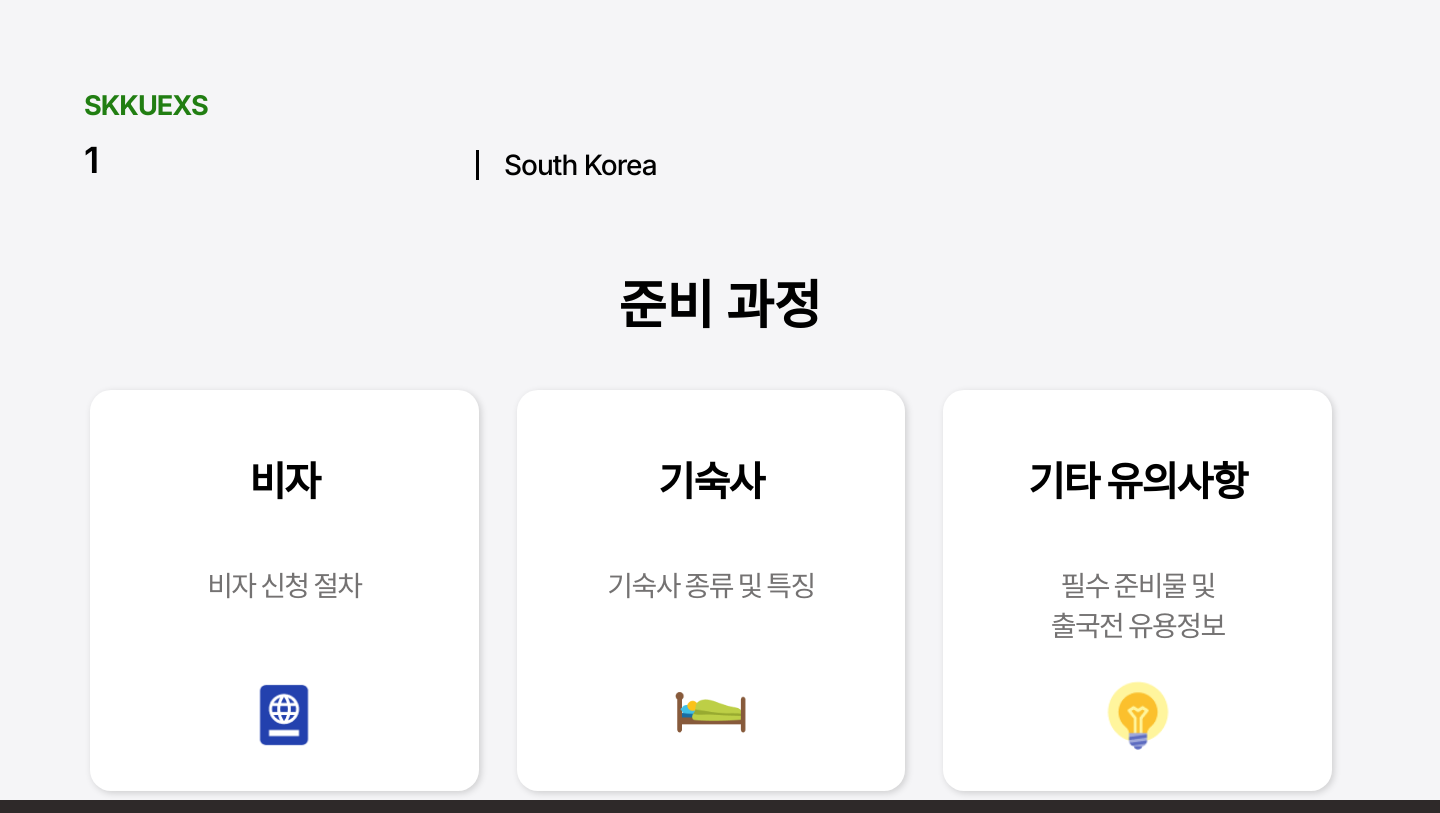
After one commit to viroovr/skkuexs, a Django app: page /forums/1/submain in a window 1440 px wide. The commit adds this page. Run offline with Django 4.2, Linux system fonts and the light colour scheme.

Commit message:
forum submain.html / forums.css / forum url, views modification

```diff
--- a/forums/urls.py
+++ b/forums/urls.py
@@ -5,5 +5,6 @@ app_name = 'forums'
 
 urlpatterns = [
     path('<str:school_name>', views.main, name='main'),
-    path('<str:school_name>/community', views.community, name='community')
+    path('<str:school_name>/community', views.community, name='community'),
+    path('<str:school_name>/submain', views.submain, name='submain')
 ]
--- a/forums/views.py
+++ b/forums/views.py
@@ -19,6 +19,15 @@ def main(request, school_name):
     return render(request, 'forums/main.html', context)
 
     # return render(request, 'forums/main.html', {'school_name': school_name})
+
+def submain(request, school_name):
+    context = {
+        'school_name': school_name}
+
+    return render(request, 'forums/submain.html',context)
+
+    # return render(request, 'forums/main.html', {'school_name': school_name})
+
 
 def community(request, school_name):
 
--- a/static/forums.css
+++ b/static/forums.css
@@ -1,15 +1,35 @@
 .community_title {
   flex-grow: 0;
-  font-family: Inter;
+  font-family: 'Noto Sans KR', sans-serif;
   font-size: 3.25rem;
   font-weight: 600;
   font-stretch: normal;
   font-style: normal;
   line-height: normal;
   text-align: center;
-  color: #000;
+  color: #000000;
 }
 
+.submain_header {
+    display: flex;
+    justify-content: center;
+    margin-top : 40;
+}
+.submain_menubox{
+        width: 25.688rem;
+        height: 25.063rem;
+        /* flex-grow: 0; */
+        margin: 3.188rem 1.75rem 0 0.625rem;
+        padding: 5.063rem 5.75rem 3rem;
+        border-radius: 21px;
+        box-shadow: 2px 2px 7px 0 rgba(0, 0, 0, 0.16);
+        background-color: #fff;
+        display: flex;
+    flex-direction: column;
+    padding: 0px 4rem 0px;
+    margin-bottom: 1.375rem;
+
+}
 .community_block {
     height: 100%;
     width: 100%;
@@ -22,6 +42,7 @@
 .community_header {
     display: flex;
     justify-content: flex-end;
+    margin-top : 40;
 }
 
 .community_search_box {
@@ -78,6 +99,52 @@
     line-height: normal;
 }
 
+.menubox_title {
+    /* width: 5.688rem; */
+    /* height: 3.375rem; */
+    /* flex-grow: 0; */
+    margin: 60 0 15 0;
+    font-family: 'Noto Sans KR', sans-serif;
+    font-size: 2.5rem;
+    font-weight: 600;
+    font-stretch: normal;
+    font-style: normal;
+    line-height: normal;
+    letter-spacing: -0.1rem;
+    text-align: center;
+    color: #000;
+  }
+
+.menubox_content{
+
+  /* width: 14.188rem; */
+  height: 2.125rem;
+  margin: auto;
+  font-family: 'Noto Sans KR', sans-serif;
+  font-size: 1.75rem;
+  font-weight: 500;
+  font-stretch: normal;
+  font-style: normal;
+  line-height: normal;
+  letter-spacing: -0.1rem;
+  text-align: center;
+  color: #747272;
+}
+
+.menubox_icon{
+
+    height:4.5rem;
+    width: 4.5rem;
+    margin: auto;
+
+}
+
+.menu_boxes{
+    display: flex;
+    flex-direction: row;
+    padding: 0px 4rem 0px;
+    margin-bottom: 1.375rem;
+}
 
 .community_content {
     display: flex;
--- a/templates/forums/base_for_forums.html
+++ b/templates/forums/base_for_forums.html
@@ -14,6 +14,7 @@
 
   <link rel="stylesheet" href="{% static 'main.css' %}">
   <link rel="stylesheet" href="{% static 'forums.css' %}">
+
 
   <style>
     body {
--- a/templates/forums/community.html
+++ b/templates/forums/community.html
@@ -1,5 +1,7 @@
 {% extends "forums/base_for_forums.html" %}
 {% block content %}
+
+
 <div class="community_block">
   <div class="community_header">
     <div class="community_title">게시판</div>
--- /dev/null
+++ b/templates/forums/submain.html
@@ -0,0 +1,45 @@
+{% extends "forums/base_for_forums.html" %}
+{% block content %}
+
+
+<div class="community_block">
+
+    <div class="submain_header">
+      <div class="community_title">준비 과정</div>
+    </div>
+
+
+
+    <div class="menu_boxes">
+        <div class="submain_menubox">
+            <span class="menubox_title">비자</span>
+            <span class="menubox_content">비자 신청 절차</span>
+            <img class="menubox_icon" src="/static/images/passport.png"/>
+        </div>
+        <div class="submain_menubox">
+            <span class="menubox_title">기숙사</span>
+            <span class="menubox_content">기숙사 종류 및
+                특징</span>
+            <img class="menubox_icon" src="/static/images/dorm.png"/>
+        </div>
+        <div class="submain_menubox">
+            <span class="menubox_title">기타 유의사항</span>
+            <span class="menubox_content">필수 준비물 및 <br> 출국전 유용정보</span>
+            <img class="menubox_icon" src="/static/images/yellow_idea.png"/>
+        </div>
+    </div>
+
+
+
+</div>
+{% endblock %}
+{% block script %}
+<script type="text/javascript"> // 스크립트 내부에서 템플릿 변수를 사용하기 위한 방법
+
+    $(function() {
+      // base_for_forums의 색은 아래와 같은 방식으로 변경할 수 있음
+      $("#whole").css("background-color","#f5f5f7")
+      $("#whole").css("height","100%")
+    })
+  </script>
+{% endblock %}
```
Also changed, not shown: static/images/dorm.png (added), static/images/passport.png (added), static/images/yellow_idea.png (added).
